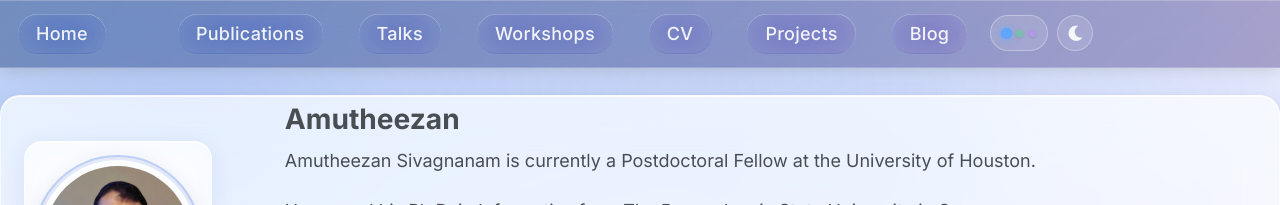
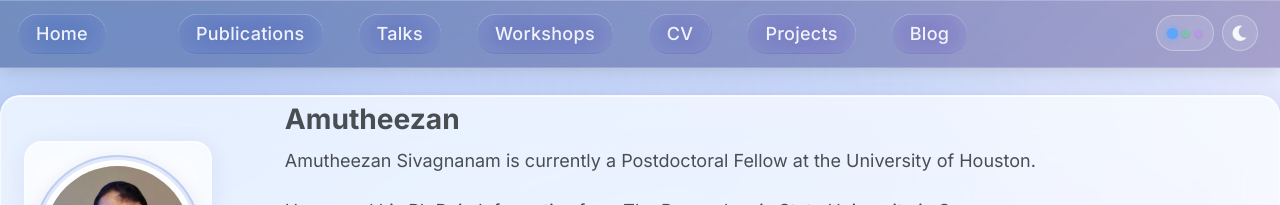
Before and after one commit to Amutheezan/amutheezan.github.io, a Jekyll site: the page built from _pages/about.md, in a window 1280 px wide. Shown: the top 205 px of the page. Built offline with Jekyll 4.4.1, drawn with Linux system fonts in a browser that asks for light colours; some web fonts are replaced.

Commit message:
Revert to working state from 71e44b1
Reset all files to the state at commit 71e44b1c91b3efa544a6cbc7010cd257d3573603.

```diff
--- a/_includes/masthead.html
+++ b/_includes/masthead.html
@@ -15,7 +15,10 @@
             {% endif %}
             <li class="masthead__menu-item"><a href="{{ domain }}{{ link.url }}">{{ link.title }}</a></li>
           {% endfor %}
-          <li class="masthead__menu-item masthead__menu-item--toggle">
+        </ul>
+        <ul class="hidden-links hidden"></ul>
+      </nav>
+      <div class="masthead__controls">
         <button
           class="color-theme-toggle"
           id="color-theme-toggle"
@@ -26,8 +29,6 @@
           <span class="color-theme-swatch color-theme-swatch--green"   title="Green"></span>
           <span class="color-theme-swatch color-theme-swatch--purple"  title="Purple"></span>
         </button>
-          </li>
-          <li class="masthead__menu-item masthead__menu-item--toggle">
         <button
           class="dark-mode-toggle"
           id="dark-mode-toggle"
@@ -37,10 +38,7 @@
           <i class="fas fa-sun  icon-sun"  aria-hidden="true"></i>
           <i class="fas fa-moon icon-moon" aria-hidden="true"></i>
         </button>
-          </li>
-        </ul>
-        <ul class="hidden-links hidden"></ul>
-      </nav>
       </div>
     </div>
   </div>
+</div>
--- a/_sass/_masthead.scss
+++ b/_sass/_masthead.scss
@@ -46,12 +46,32 @@
 }
 
 .masthead__menu {
+  display: flex;
+  align-items: center;
+  gap: 0.5rem;
+
+  /* greedy nav takes all remaining space */
+  .greedy-nav {
+    flex: 1 1 0;
+    min-width: 0;
+  }
+
   ul {
     background: transparent;
     margin: 0;
     padding: 0;
     list-style-type: none;
   }
+}
+
+/* Always-visible toggle buttons — never enter the dropdown */
+.masthead__controls {
+  display: flex;
+  align-items: center;
+  gap: 0.4rem;
+  flex-shrink: 0;
+  margin-left: auto;
+  padding-right: 0.25rem;
 }
 
 .masthead__menu-item {
--- a/_sass/_navigation.scss
+++ b/_sass/_navigation.scss
@@ -183,7 +183,7 @@
 
 .greedy-nav {
   position: relative;
-  min-width: 250px;
+  min-width: 0;
   background: transparent;
 
   a {
--- a/assets/js/plugins/jquery.greedy-navigation.js
+++ b/assets/js/plugins/jquery.greedy-navigation.js
@@ -22,8 +22,8 @@ function updateNav() {
     // Record the width of the list
     breaks.push($vlinks.width());
 
-    // Move item to the hidden list (skip items marked data-no-collapse)
-    $vlinks.children(':not([data-no-collapse])').last().prependTo($hlinks);
+    // Move item to the hidden list
+    $vlinks.children().last().prependTo($hlinks);
 
     // Show the dropdown btn
     if($btn.hasClass('hidden')) {
```
Also changed, not shown: assets/js/main.min.js. Lines whose indentation alone changed are shown as unchanged.
